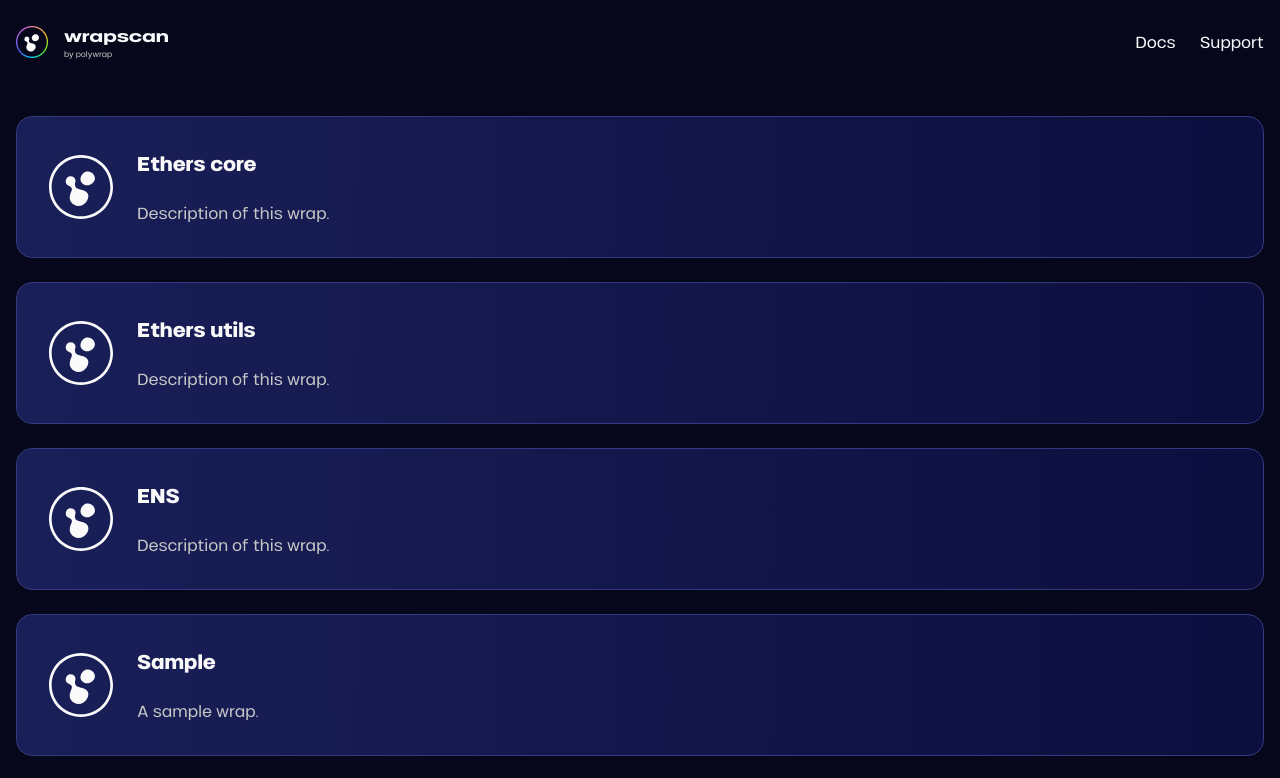
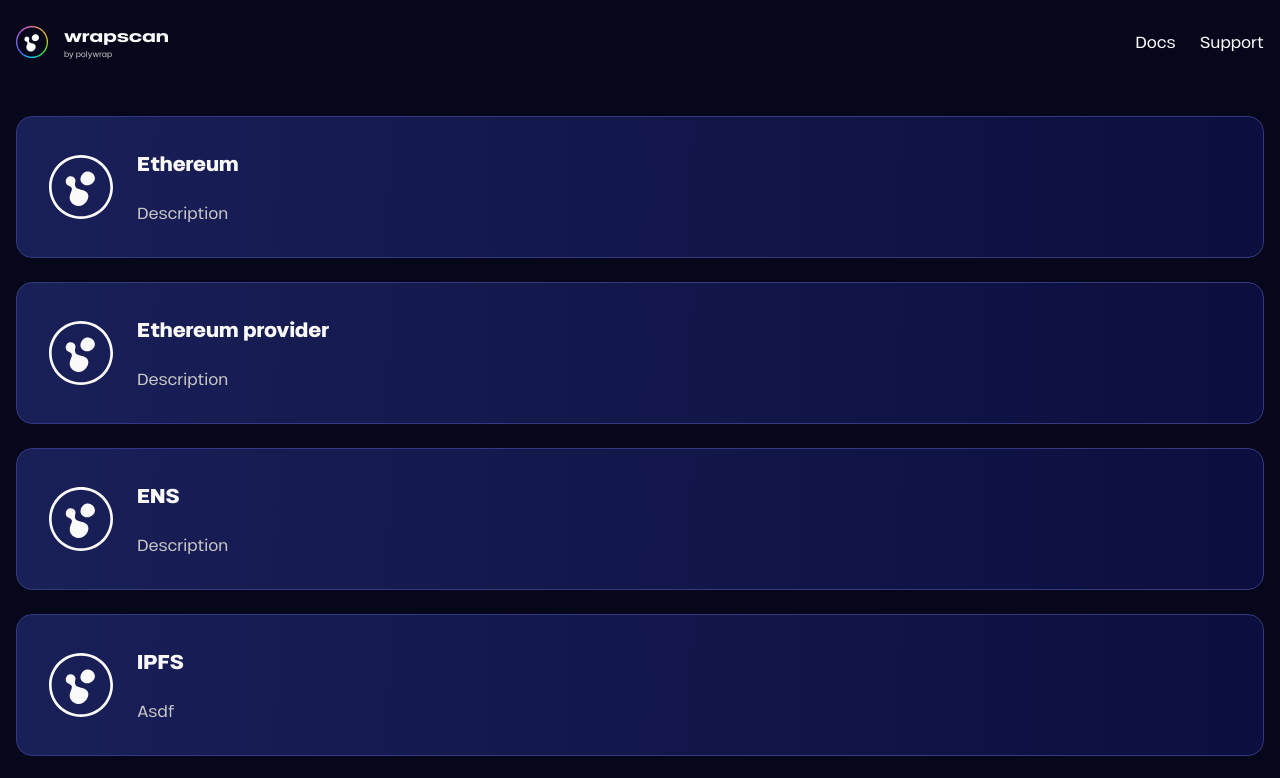
Before and after one commit to polywrap/wrapscan-ui, a Next.js app: page / in a window 1280 px wide. Shown: the top 778 px of the page. Built offline with nearby package versions, Linux system fonts and the light colour scheme.

Commit message:
update available wraps

```diff
--- a/src/app/wraps.ts
+++ b/src/app/wraps.ts
@@ -7,23 +7,28 @@
 
 export const wraps: WrapHomepageItem[] = [
   {
-    name: "Ethers core",
-    description: "Description of this wrap.",
-    uri: "ipfs/QmNkqWQuTAiZaLSR3VE53uazuAEqZevv1XQtvAYahuyJ6d",
+    name: "Ethereum",
+    description: "Description",
+    uri: "ipfs/QmS4Z679ZE8WwZSoYB8w9gDSERHAoWG1fX94oqdWpfpDq3",
   },
   {
-    name: "Ethers utils",
-    description: "Description of this wrap.",
-    uri: "ipfs/QmaHYcvpM3mWVY7KSi4kmEKP26JhE3SWYitKCUaLfJQguy",
+    name: "Ethereum provider",
+    description: "Description",
+    uri: "ipfs/QmPeHGkHn9Fwo1Drh39SGNfW3bBNSdAg14hcHYwux2oWrc",
   },
   {
     name: "ENS",
-    description: "Description of this wrap.",
-    uri: "ipfs/QmNxY6Zm7DxzTofHiWkj4ZogzfPgJmGLvucWdR1iEyR6Nz",
+    description: "Description",
+    uri: "ipfs/QmWG8NJnvGMCosxaUWuRna33MSDR331rByGTdy4EDsVjNL",
   },
   {
-    name: "Sample",
-    description: "A sample wrap.",
-    uri: "http/http://localhost:3000/samplewrap",
+    name: "IPFS",
+    description: "Asdf",
+    uri: "ipfs/QmWC71YkXywceZVqwrDQ6BVYuu2FNnSVReQdp925EkMPqu",
+  },
+  {
+    name: "Uniswap V3",
+    description: "Asdf",
+    uri: "ipfs/QmbAgd4ccxYcbPCeDBb67SFybMZiNKQdCt32EzCEi5euh3",
   },
 ];
```
